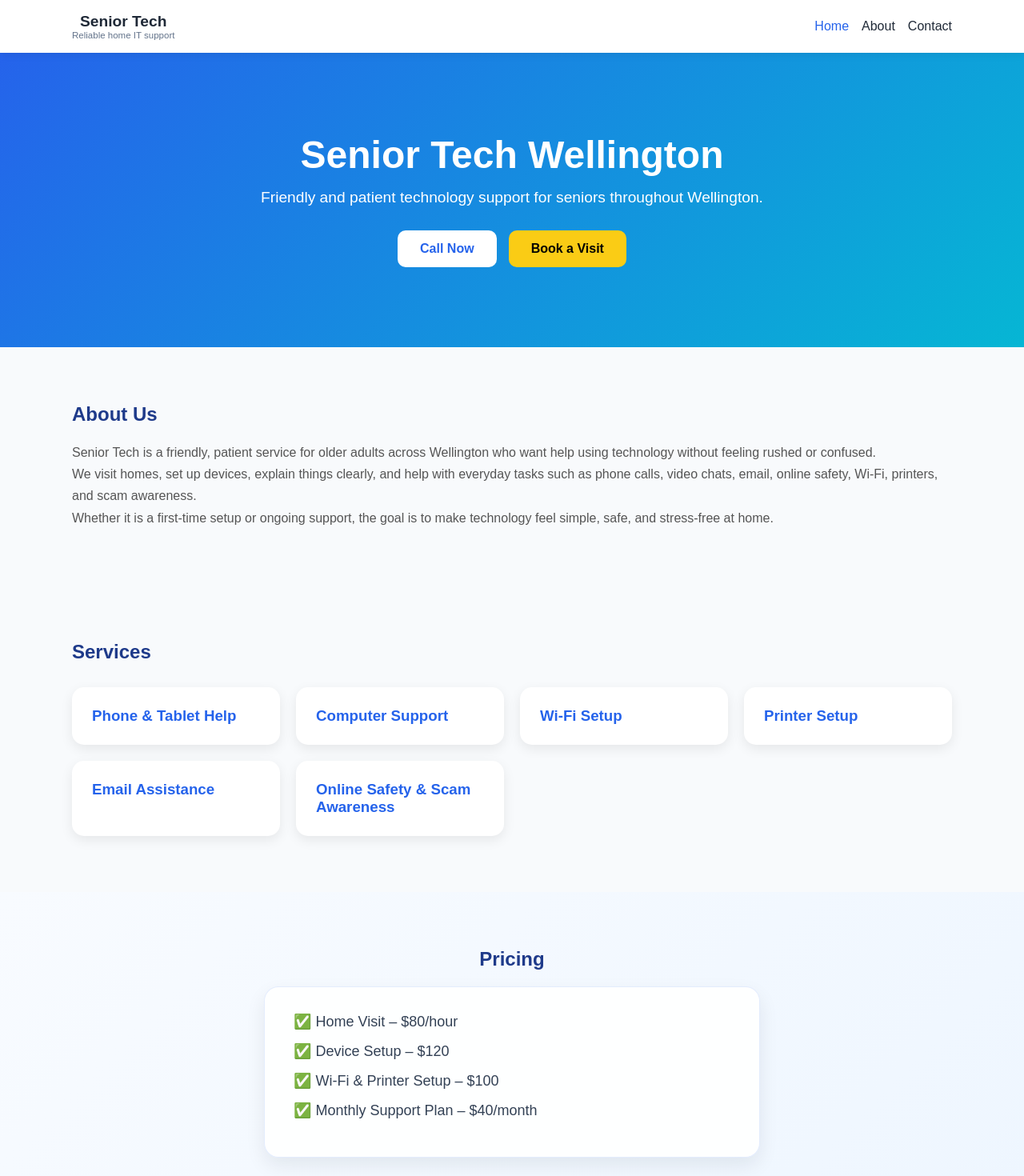
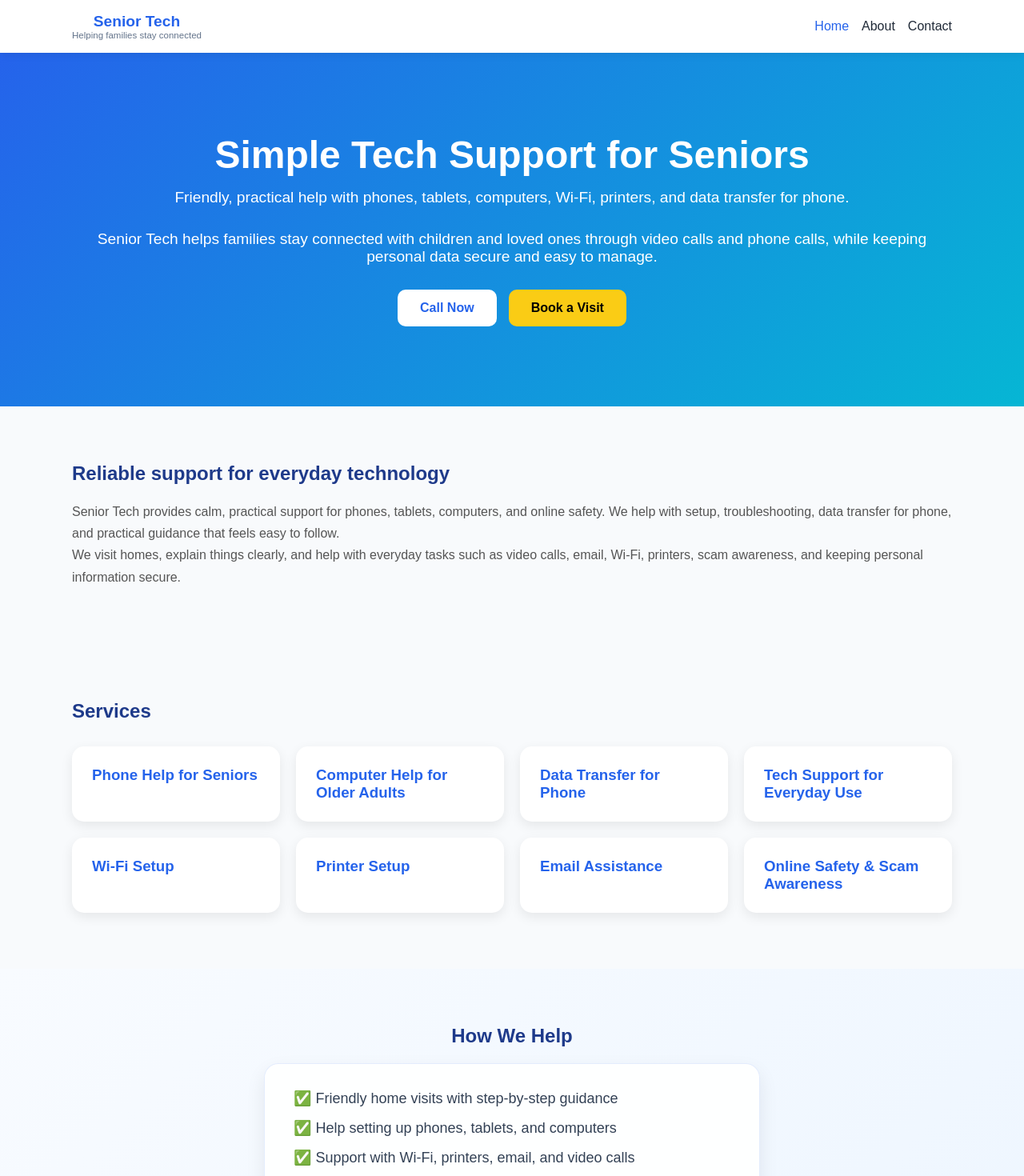
Before and after one commit to Rupinder1161/Seniortech, a React (Vite) app: page / in a window 1280 px wide. Shown: the top 1470 px of the page at 80% size. Built offline with nearby package versions, Linux system fonts and the light colour scheme.

Commit message:
update content and seo

```diff
--- a/index.html
+++ b/index.html
@@ -2,35 +2,54 @@
 <html lang="en">
   <head>
     <meta charset="utf-8" />
-    <link rel="icon" href="/favicon.ico" />
+    <link rel="icon" href="/favicon.png" type="image/png" />
+    <link rel="shortcut icon" href="/favicon.png" type="image/png" />
     <meta name="viewport" content="width=device-width, initial-scale=1" />
-    <meta name="theme-color" content="#000000" />
+    <meta name="theme-color" content="#0f172a" />
     <meta
       name="description"
-      content="Web site created using @vitejs/plugin-react"
+      content="Senior Tech Wellington offers patient tech help for elderly, phone help for elderly, computer help for seniors Wellington, and data transfer for phone support in Wellington."
     />
+    <meta
+      name="keywords"
+      content="tech help for elderly, tech help for elderly wellington, phone help for elderly, computer help for seniors wellington, data transfer for phone, senior tech wellington"
+    />
+    <meta name="robots" content="index, follow" />
+    <meta name="author" content="Senior Tech" />
+    <meta property="og:title" content="Senior Tech | Patient Tech Support for Seniors" />
+    <meta
+      property="og:description"
+      content="Friendly support for seniors with phone, computer, Wi-Fi, printer, and online safety help."
+    />
+    <meta property="og:type" content="website" />
+    <meta property="og:site_name" content="Senior Tech" />
+    <link rel="canonical" href="/" />
     <meta name="google-site-verification" content="KoXchAMVUIjjTOpc1iaZCy2P04BrBSgGKITZrzvcfMk" />
     <link rel="apple-touch-icon" href="/logo192.png" />
-    <!--
-      manifest.json provides metadata used when your web app is installed on a
-      user's mobile device or desktop. See https://developers.google.com/web/fundamentals/web-app-manifest/
-    -->
     <link rel="manifest" href="/manifest.json" />
-    <title>React App</title>
+    <title>Senior Tech | Patient Tech Support for Seniors</title>
+    <script type="application/ld+json">
+      {
+        "@context": "https://schema.org",
+        "@type": "LocalBusiness",
+        "name": "Senior Tech Wellington",
+        "description": "Friendly tech help for elderly and seniors in Wellington with phone support, computer help, Wi-Fi, printer setup, and online safety guidance.",
+        "url": "/",
+        "telephone": "+64 22 457 6040",
+        "areaServed": "Wellington",
+        "serviceType": [
+          "Tech Help for Elderly",
+          "Phone Help for Elderly",
+          "Computer Help for Seniors Wellington",
+          "Data Transfer for Phone"
+        ],
+        "priceRange": "$$"
+      }
+    </script>
   </head>
   <body>
     <noscript>You need to enable JavaScript to run this app.</noscript>
     <div id="root"></div>
-    <!--
-      This HTML file is a template.
-      If you open it directly in the browser, you will see an empty page.
-
-      You can add webfonts, meta tags, or analytics to this file.
-      The build step will place the bundled scripts into the <body> tag.
-
-      To begin the development, run `npm start` or `yarn start`.
-      To create a production bundle, use `npm run build` or `yarn build`.
-    -->
   </body>
   <script type="module" src="/src/index.jsx"></script>
 </html>
--- a/src/App.jsx
+++ b/src/App.jsx
@@ -28,10 +28,32 @@ function App() {
     return () => window.removeEventListener('hashchange', handleHashChange);
   }, []);
 
+  useEffect(() => {
+    const titles = {
+      home: 'Senior Tech Wellington | Tech Help for Elderly, Phone & Computer Support',
+      about: 'About Senior Tech Wellington | Tech Help for Elderly and Seniors',
+      contact: 'Contact Senior Tech Wellington | Support for Seniors in Wellington',
+    };
+
+    const descriptions = {
+      home: 'Senior Tech Wellington offers patient tech help for elderly, phone help for elderly, computer help for seniors Wellington, and data transfer for phone support.',
+      about: 'Learn how Senior Tech Wellington helps seniors with patient tech support, phone setup, computer help, and online safety.',
+      contact: 'Contact Senior Tech Wellington for friendly support with phones, computers, Wi-Fi, printers, and tech help for elderly in Wellington.',
+    };
+
+    document.title = titles[route] || titles.home;
+    const metaDescription = document.querySelector('meta[name="description"]');
+    if (metaDescription) {
+      metaDescription.setAttribute('content', descriptions[route] || descriptions.home);
+    }
+  }, [route]);
+
   return (
     <div className="App">
       <Header route={route} />
-      {route === 'about' ? <About /> : route === 'contact' ? <ContactUs /> : <SeniorTechSupport />}
+      <main id="main-content">
+        {route === 'about' ? <About /> : route === 'contact' ? <ContactUs /> : <SeniorTechSupport />}
+      </main>
     </div>
   );
 }
--- a/src/Components/About.jsx
+++ b/src/Components/About.jsx
@@ -21,19 +21,13 @@ export default function About() {
         <div className="about-card">
           <h2>About Senior Tech</h2>
           <p>
-            Senior Tech Wellington helps seniors feel confident using technology
-            in their everyday lives. We offer calm, friendly support tailored to
-            each person’s pace and comfort level.
+            Senior Tech offers calm, friendly support for seniors who want to feel confident with modern technology at home. We explain things clearly and at a comfortable pace.
           </p>
           <p>
-            We are proudly local to the Wellington region and have been working
-            in IT for over 10 years, helping people with practical, reliable
-            technology support that is easy to understand.
+            We are proudly local to Wellington and have been working in IT for over 10 years, helping people with practical support for phones, tablets, computers, and online safety.
           </p>
           <p>
-            Whether you need help setting up a new device, fixing a printer,
-            joining a video call, or learning how to stay safe online, we are
-            here to make it simple and stress-free.
+            Whether you need help setting up a new device, fixing a printer, joining a video call, transferring photos, or learning how to stay safe online, we are here to make it simple and stress-free.
           </p>
 
           <div className="services">
--- a/src/Components/ContactUs.jsx
+++ b/src/Components/ContactUs.jsx
@@ -30,9 +30,9 @@ export default function ContactUs() {
     <section className="section about-section">
       <div className="container">
         <div className="about-card">
-          <h2>Contact Us</h2>
+          <h2>Contact Senior Tech</h2>
           <p>
-            Leave your details and we will contact you at the best time for you.
+            Need help with a phone, tablet, computer, or everyday tech support? Leave your details and we will contact you at a convenient time.
           </p>
 
           {submitted ? (
--- a/src/Components/Header.jsx
+++ b/src/Components/Header.jsx
@@ -14,8 +14,10 @@ export default function Header({ route }) {
     <header className="site-header">
       <div className="container header-inner">
         <a href="#/" className="brand-link">
-          <span className="brand-title">Senior Tech</span>
-          <span className="brand-subtitle">Reliable home IT support</span>
+          <span className="brand-title" style={{ color: '#2563eb' }}>
+            Senior Tech
+          </span>
+          <span className="brand-subtitle">Helping families stay connected</span>
         </a>
 
         <button
--- a/src/Components/Mainpage.jsx
+++ b/src/Components/Mainpage.jsx
@@ -5,12 +5,14 @@ export default function SeniorTechSupport() {
   const [statusMessage, setStatusMessage] = useState('');
 
   const services = [
-    "Phone & Tablet Help",
-    "Computer Support",
-    "Wi‑Fi Setup",
-    "Printer Setup",
-    "Email Assistance",
-    "Online Safety & Scam Awareness",
+    'Phone Help for Seniors',
+    'Computer Help for Older Adults',
+    'Data Transfer for Phone',
+    'Tech Support for Everyday Use',
+    'Wi‑Fi Setup',
+    'Printer Setup',
+    'Email Assistance',
+    'Online Safety & Scam Awareness',
   ];
 
   const phoneNumber = '+64224576040';
@@ -34,10 +36,12 @@ export default function SeniorTechSupport() {
     <div className="app">
       <header className="hero">
         <div className="container">
-          <h1>Senior Tech Wellington</h1>
+          <h1>Simple Tech Support for Seniors</h1>
           <p>
-            Friendly and patient technology support for seniors throughout
-            Wellington.
+            Friendly, practical help with phones, tablets, computers, Wi‑Fi, printers, and data transfer for phone.
+          </p>
+          <p>
+            Senior Tech helps families stay connected with children and loved ones through video calls and phone calls, while keeping personal data secure and easy to manage.
           </p>
 
           <div className="buttons">
@@ -55,20 +59,12 @@ export default function SeniorTechSupport() {
 
       <section className="section">
         <div className="container">
-          <h2>About Us</h2>
+          <h2>Reliable support for everyday technology</h2>
           <p>
-            Senior Tech is a friendly, patient service for older adults across
-            Wellington who want help using technology without feeling rushed or
-            confused.
+            Senior Tech provides calm, practical support for phones, tablets, computers, and online safety. We help with setup, troubleshooting, data transfer for phone, and practical guidance that feels easy to follow.
           </p>
           <p>
-            We visit homes, set up devices, explain things clearly, and help with
-            everyday tasks such as phone calls, video chats, email, online safety,
-            Wi‑Fi, printers, and scam awareness.
-          </p>
-          <p>
-            Whether it is a first-time setup or ongoing support, the goal is to make
-            technology feel simple, safe, and stress-free at home.
+            We visit homes, explain things clearly, and help with everyday tasks such as video calls, email, Wi‑Fi, printers, scam awareness, and keeping personal information secure.
           </p>
         </div>
       </section>
@@ -89,14 +85,14 @@ export default function SeniorTechSupport() {
 
       <section className="pricing">
         <div className="container">
-          <h2>Pricing</h2>
+          <h2>How We Help</h2>
 
           <div className="price-card">
             <ul>
-              <li>✅ Home Visit – $80/hour</li>
-              <li>✅ Device Setup – $120</li>
-              <li>✅ Wi‑Fi & Printer Setup – $100</li>
-              <li>✅ Monthly Support Plan – $40/month</li>
+              <li>✅ Friendly home visits with step-by-step guidance</li>
+              <li>✅ Help setting up phones, tablets, and computers</li>
+              <li>✅ Support with Wi‑Fi, printers, email, and video calls</li>
+              <li>✅ Practical advice for staying safe online</li>
             </ul>
           </div>
         </div>
@@ -110,17 +106,11 @@ export default function SeniorTechSupport() {
           <p>📞 022 457 6040</p>
           <p>✉ seniortechwellington@gmail.com</p>
 
-          <button className="btn secondary">
-            Request a Callback
-          </button>
+          <button className="btn secondary">Request a Callback</button>
         </div>
       </section>
 
-      <footer className="footer">
-        © 2026 Senior Tech Wellington
-      </footer>
+      <footer className="footer">© 2026 Senior Tech</footer>
     </div>
-
-
   );
 }
```
Also changed, not shown: public/favicon.png (added), public/favicon.svg (added).
